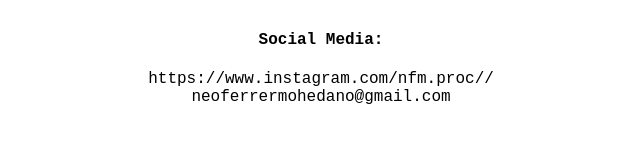
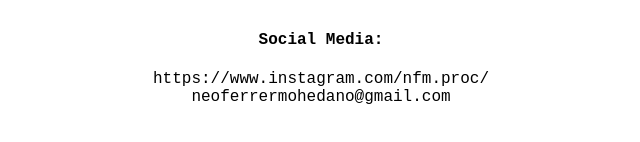
Before and after one commit to nfmnfm777-png/NfmWebsite, a plain HTML site: page index.html in a window 1280 px wide. Shown: the part 216-358 px from the top of the page, 339-979 px from the left. Drawn offline with Linux system fonts and the light colour scheme.

Commit message:
Update index.html

```diff
--- a/index.html
+++ b/index.html
@@ -14,7 +14,7 @@
             <h1 style="font-size: 100px;">NEO¥</h1>
             <ul style="list-style: none;">
                 <h4>Social Media:</h4>
-                <li>https://www.instagram.com/nfm.proc//</li>
+                <li>https://www.instagram.com/nfm.proc/</li>
                 <li>neoferrermohedano@gmail.com</li>
             </ul>
         </div>
```
